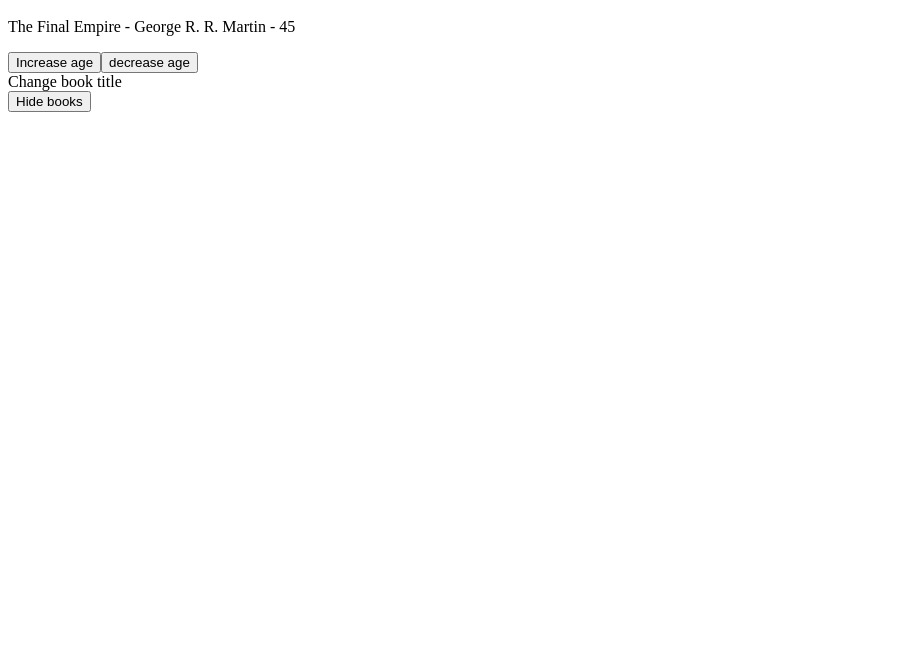
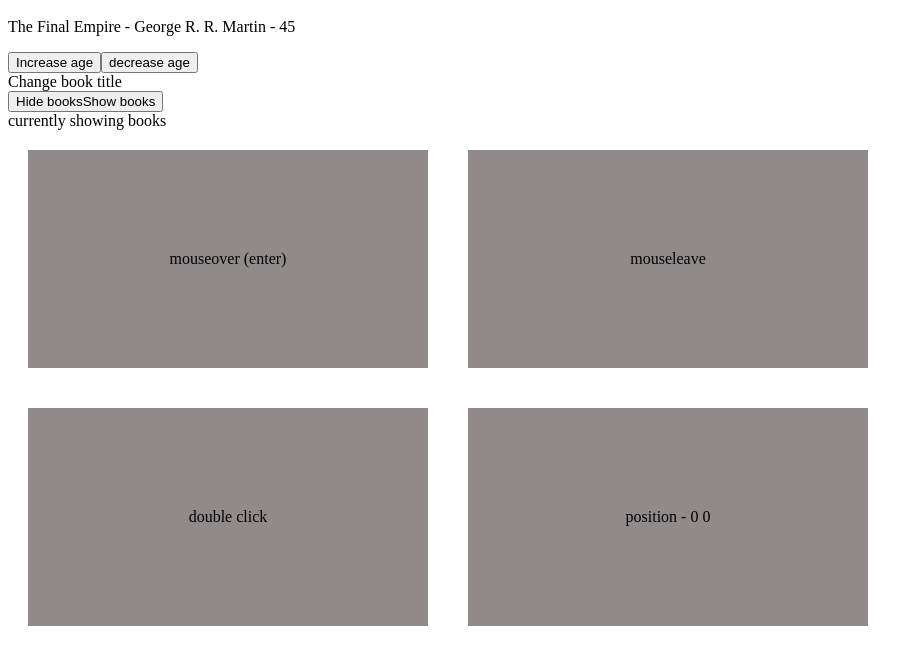
Before and after one commit to lazar360/vuenetninja, a plain HTML site: page index.html in a window 1280 px wide. Shown: the part 48-712 px from the top of the page, without its empty margins (0-923 px from the left). Drawn offline with nearby package versions, Linux system fonts and the light colour scheme.

Commit message:
add another mouse event

```diff
--- a/app.js
+++ b/app.js
@@ -5,6 +5,8 @@ const app = Vue.createApp({
            title : 'The Final Empire',
            author : 'George R. R. Martin',
            age : 45,
+           x : 0,
+            y : 0,
         }
     },
     methods: {
@@ -14,8 +16,17 @@ const app = Vue.createApp({
         },
         toggleShowBooks() {
             this.showBooks = !this.showBooks;
+    },
+    handleEvent(e) {
+        alert(e);
+    },
+    handleMousemove(e){
+        this.x = e.offsetX;
+        this.y = e.offsetY;
     }
+
 }
-})
+}
+);
 
 app.mount('#app')
--- a/index.html
+++ b/index.html
@@ -5,11 +5,22 @@
     <meta name="viewport" content="width=device-width, initial-scale=1.0">
     <title>Learning Vue</title>
     <script src="https://unpkg.com/vue@3.0.2"></script>
+    <style>
+        .box {
+            padding: 100px 0;
+            width: 400px;
+            text-align: center;
+            background-color: rgb(144, 138, 138);
+            margin: 20px;
+            display: inline-block;
+        }
+    </style>
 </head>
 <body>
     <h1>Hello Vue :)</h1>
 
     <div id="app">
+        <!-- Click events -->
         <div v-if="showBooks">
             <p>{{title}} - {{author}} - {{age}}</p>
             <button v-on:click="age++">Increase age</button>
@@ -19,9 +30,16 @@
 
         <button @click="toggleShowBooks">
             <span v-if="showBooks" >Hide books</span>
-            <!-- <span v-if="!showBooks" >Show books</span> -->
+            <span v-if="!showBooks" >Show books</span>
             <span v-else>Show books</span>
         </button>
+        <div v-show="showBooks">currently showing books</div>
+
+        <!-- Mouse events -->
+        <div class="box" @mouseover="handleEvent($event, 5)">mouseover (enter)</div>
+        <div class="box" @mouseleave="handleEvent">mouseleave</div>
+        <div class="box" @dblclick="handleEvent">double click</div>
+        <div class="box" @mousemove="handleMousemove">position - {{ x }} {{ y }}</div>
     </div>
 
 <script src="app.js"></script>
```
